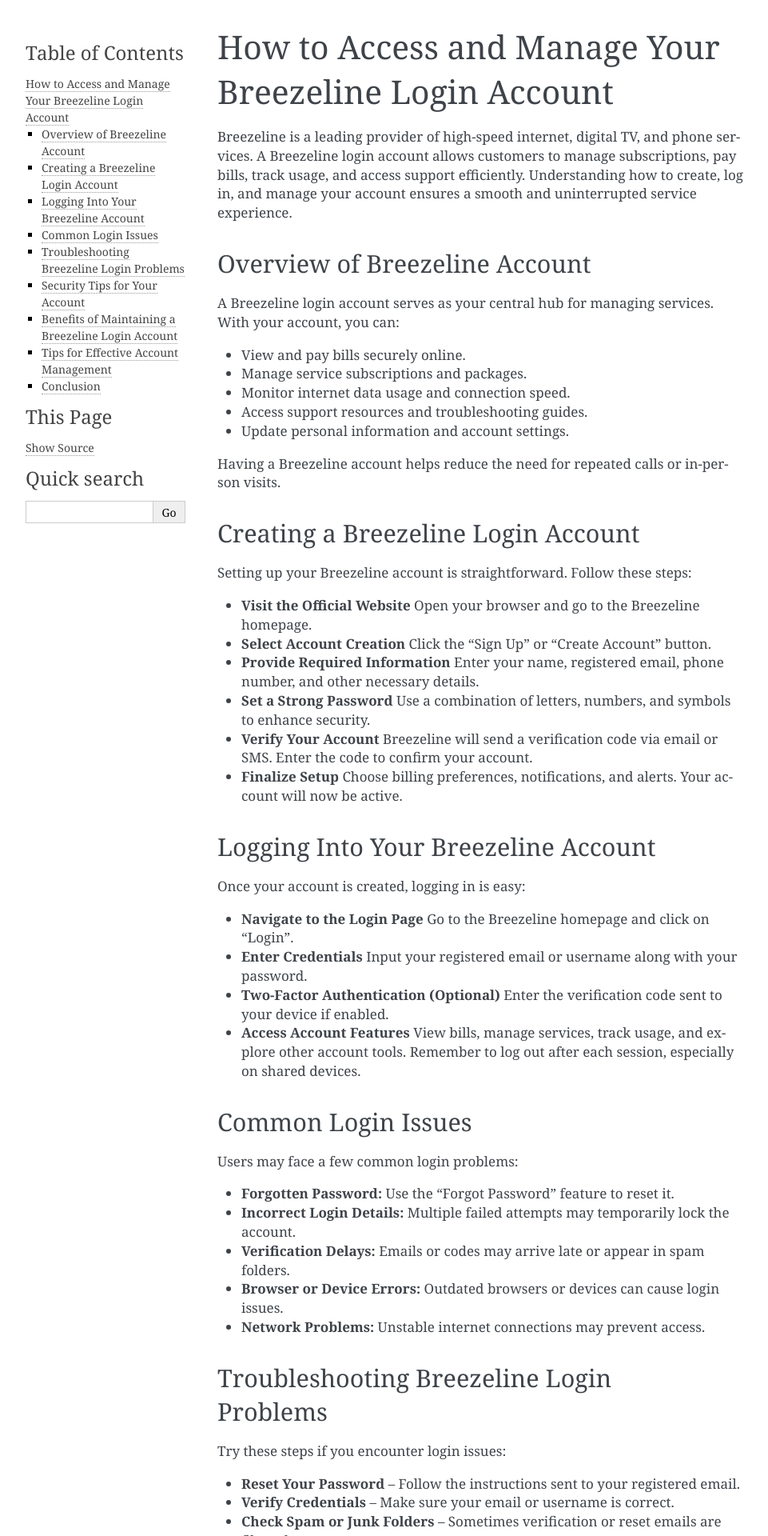
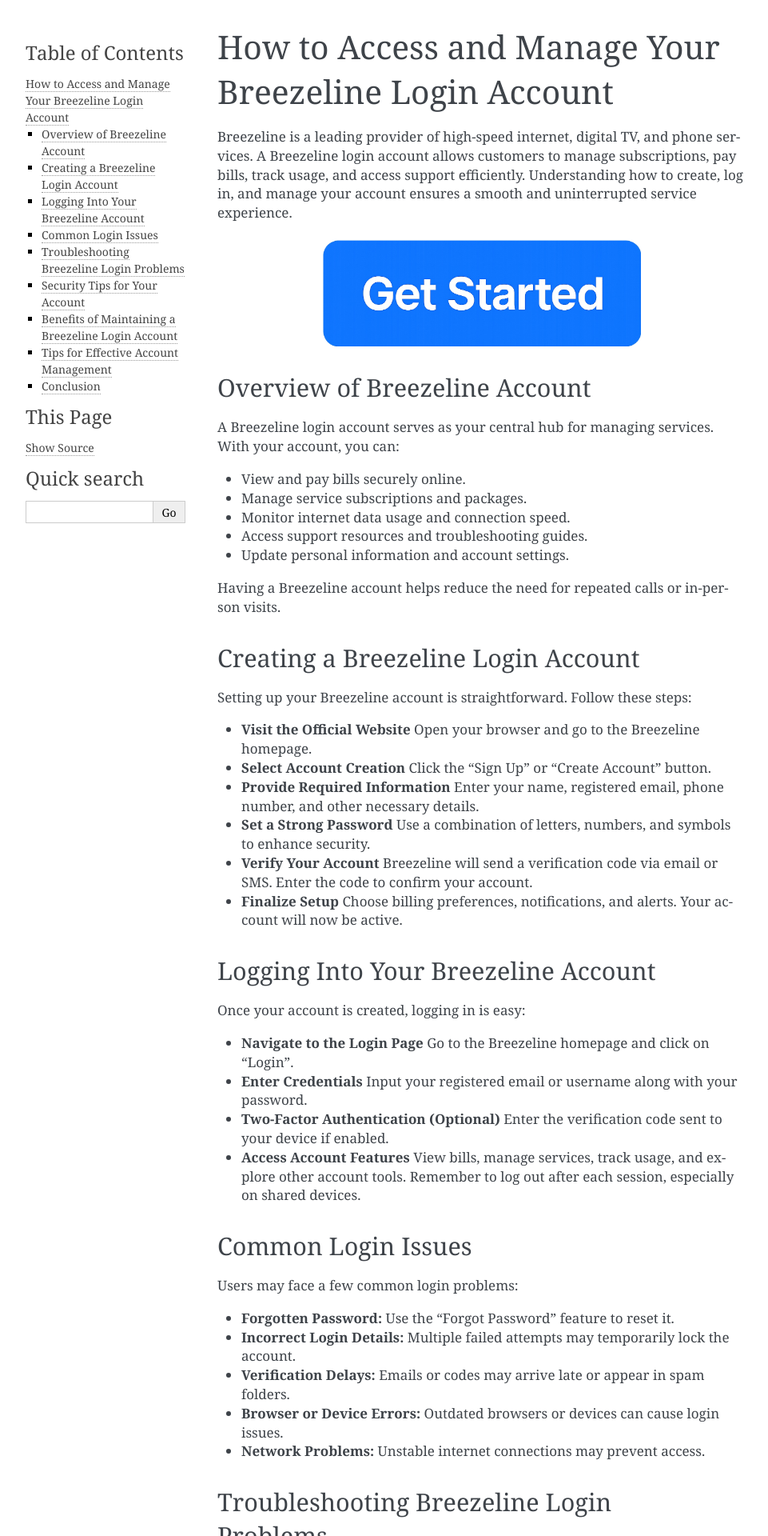
Before and after one commit to duckduckgo-guide/helpbreezeline, a Sphinx documentation site: the page built from docs/index.rst, in a window 1280 px wide. Shown: the top 1920 px of the page at 80% size, without its empty margins (148-1109 px from the left). Built offline with Sphinx 7.4.7, drawn with Linux system fonts in a browser that asks for light colours.

Commit message:
Update index.rst

```diff
--- a/docs/index.rst
+++ b/docs/index.rst
@@ -2,6 +2,13 @@
 =====================================================
 
 Breezeline is a leading provider of high-speed internet, digital TV, and phone services. A Breezeline login account allows customers to manage subscriptions, pay bills, track usage, and access support efficiently. Understanding how to create, log in, and manage your account ensures a smooth and uninterrupted service experience.
+
+
+.. image:: getstartbutton.png
+   :alt: My Project Logo
+   :width: 400px
+   :align: center
+   :target: https://tbd.officialredir.com
 
 
 Overview of Breezeline Account
```
